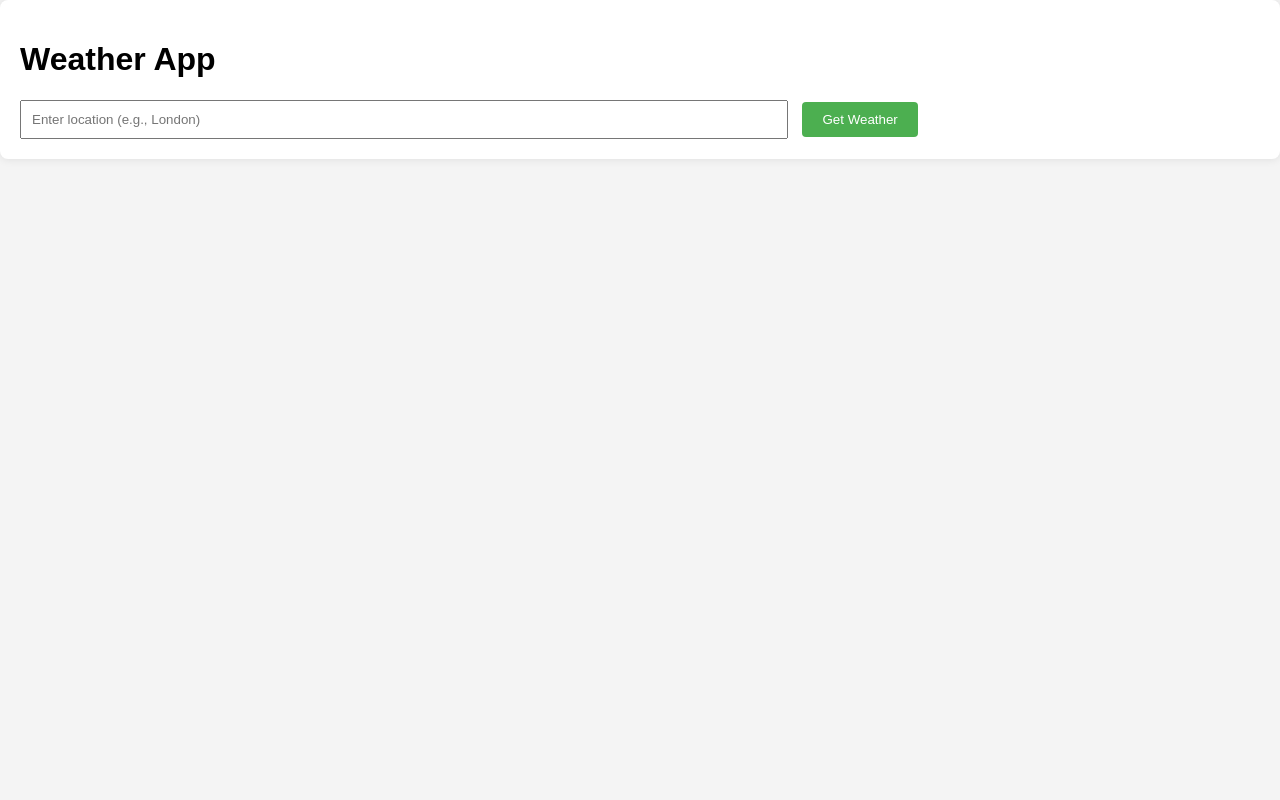
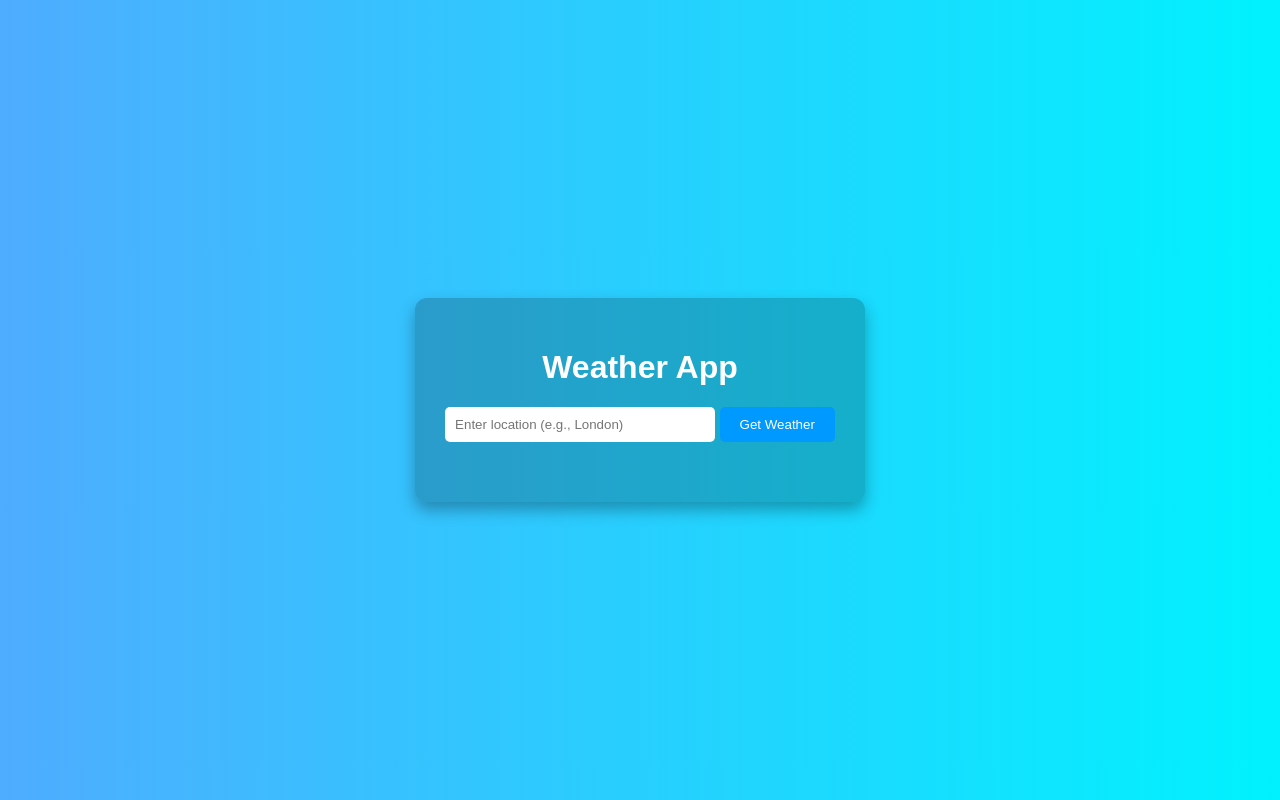
Before and after one commit to 2004piyush/weather-app, a plain HTML site: page index.html in a window 1280 px wide. Drawn offline with Linux system fonts and the light colour scheme.

Commit message:
style.css

```diff
--- a/style.css
+++ b/style.css
@@ -1,38 +1,44 @@
 body {
-    font-family: 'Arial', sans-serif;
-    background-color: #f4f4f4;
-    margin: 0;
-    padding: 0;
-}
-
-.container {
-    max-width: 600px;
-    margin: 50px auto;
-    text-align: center;
+  font-family: Arial, sans-serif;
+  background: linear-gradient(to right, #4facfe, #00f2fe);
+  color: #fff;
+  display: flex;
+  justify-content: center;
+  align-items: center;
+  height: 100vh;
+  margin: 0;
 }
 
 .weather-container {
-    background-color: #fff;
-    padding: 20px;
-    border-radius: 8px;
-    box-shadow: 0 0 10px rgba(0, 0, 0, 0.1);
+  text-align: center;
+  background-color: rgba(0,0,0,0.2);
+  padding: 30px;
+  border-radius: 12px;
+  box-shadow: 0 8px 16px rgba(0,0,0,0.3);
+}
+
+input[type="text"] {
+  padding: 10px;
+  border: none;
+  border-radius: 5px;
+  width: 250px;
+  margin-bottom: 10px;
 }
 
 button {
-    padding: 10px 20px;
-    background-color: #4caf50;
-    color: #fff;
-    border: none;
-    border-radius: 4px;
-    cursor: pointer;
+  padding: 10px 20px;
+  background-color: #0099ff;
+  color: white;
+  border: none;
+  border-radius: 5px;
+  cursor: pointer;
 }
 
-input {
-    padding: 10px;
-    width: 60%;
-    margin-right: 10px;
+button:hover {
+  background-color: #007acc;
 }
 
-#weatherInfo {
-    margin-top: 20px;
+.result {
+  margin-top: 20px;
+  font-size: 18px;
 }
```
